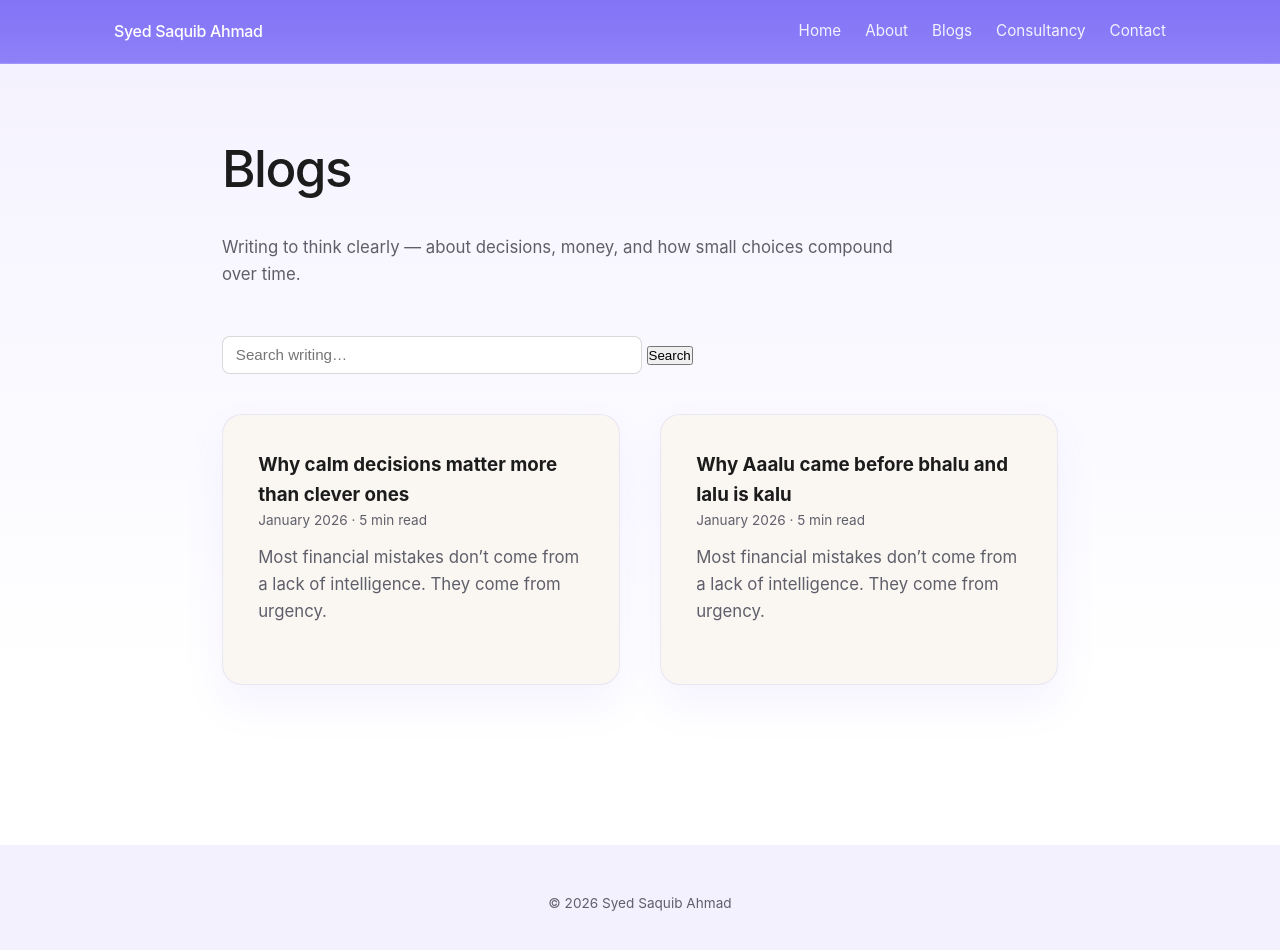
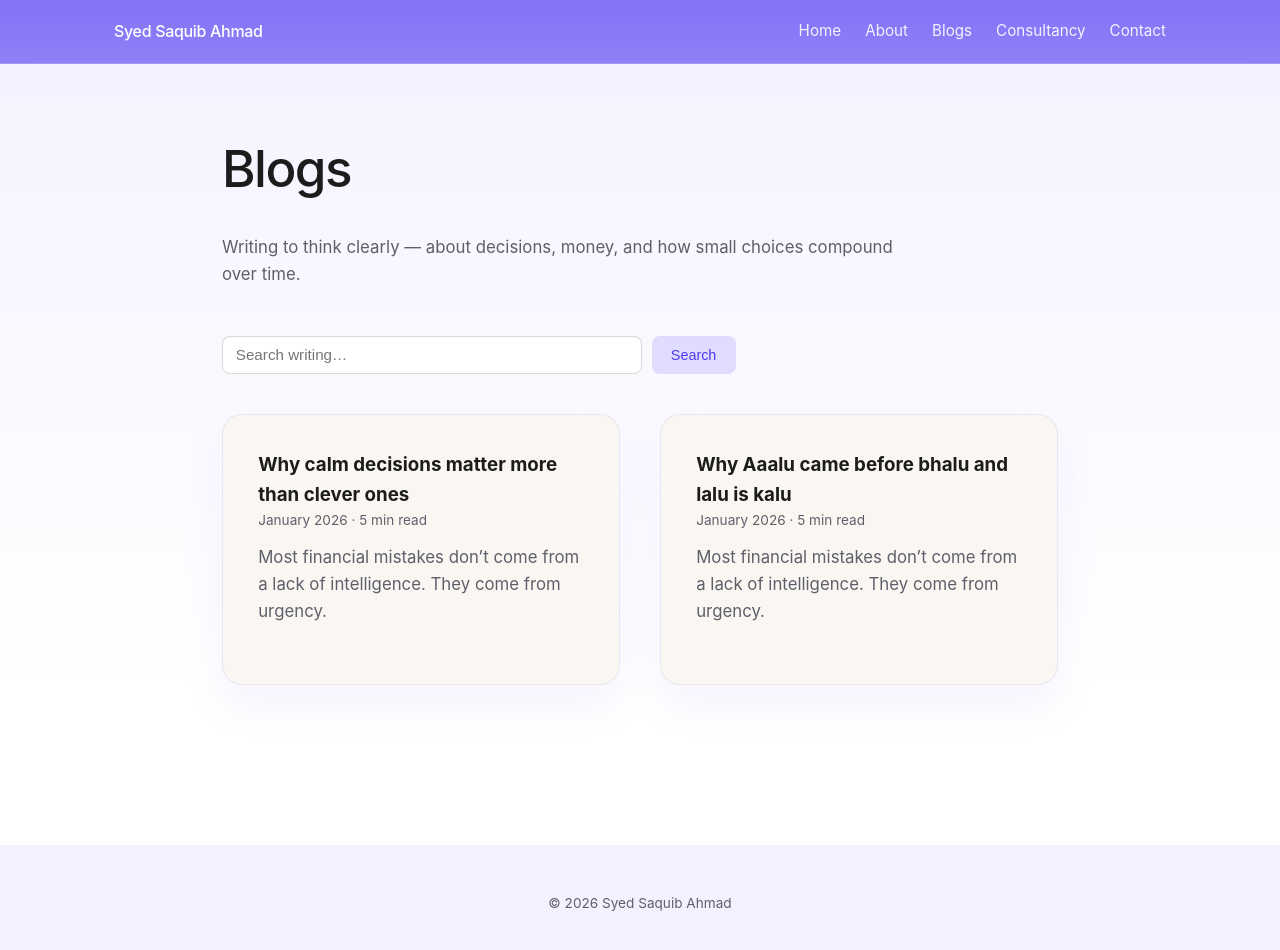
Before and after one commit to saquibahmad1234/syedsaquibahmad, a Jekyll site: the page built from blogs.html, in a window 1280 px wide and 963 px high. Shown: the top 950 px of the window. Built offline with Jekyll 4.4.1, drawn with Linux system fonts in a browser that asks for light colours.

Commit message:
Update style.css

```diff
--- a/assets/css/style.css
+++ b/assets/css/style.css
@@ -568,3 +568,31 @@ blockquote {
   border: 1px solid rgba(0,0,0,0.15);
   font-size: 0.95rem;
 }
+
+.search-wrapper {
+  display: flex;
+  gap: 0.6rem;
+  margin-bottom: 2.5rem;
+}
+
+.search-wrapper input {
+  flex: 1;
+  padding: 0.6rem 0.8rem;
+  border-radius: 8px;
+  border: 1px solid rgba(0,0,0,0.15);
+  font-size: 0.95rem;
+}
+
+.search-wrapper button {
+  padding: 0.6rem 1.2rem;
+  border-radius: 8px;
+  border: none;
+  background: rgba(124,108,246,0.2);
+  color: #4b3cf0;
+  font-size: 0.9rem;
+  cursor: pointer;
+}
+
+.search-wrapper button:hover {
+  background: rgba(124,108,246,0.3);
+}
```
